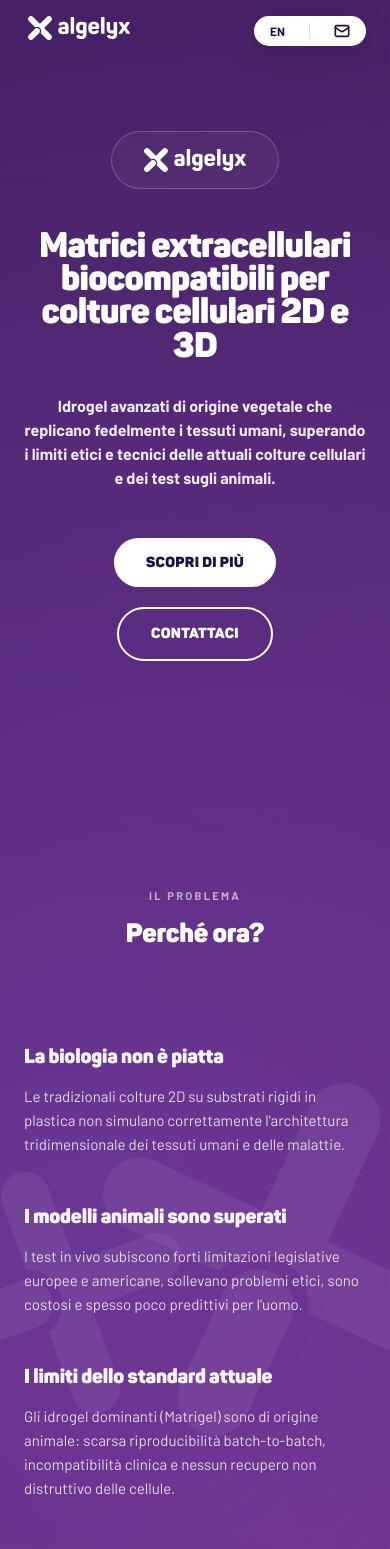
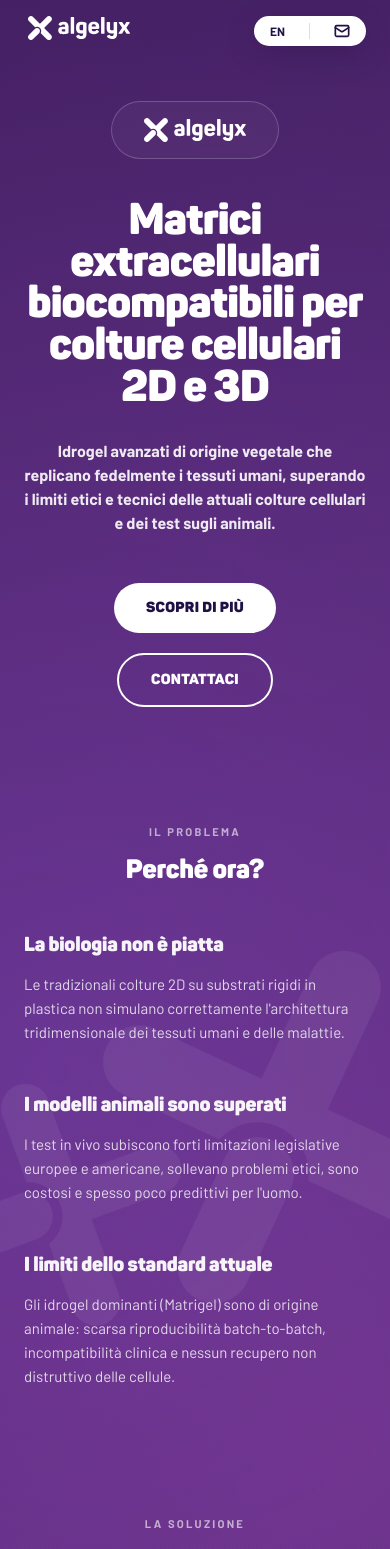
Before and after one commit to andreasalomone/argelyx, a Next.js app in the folder apps/web/: page / in a window 390 px wide. Shown: the top 1549 px of the page. Built offline with nearby package versions, Linux system fonts and the light colour scheme.

Commit message:
refactor: adjust section vertical spacing and increase base heading font size for improved mobile responsiveness

```diff
--- a/apps/web/components/sections/cta-footer.tsx
+++ b/apps/web/components/sections/cta-footer.tsx
@@ -13,7 +13,7 @@ export function CtaFooter() {
   const copy = COPY[locale]
 
   return (
-    <section className="relative pt-40 pb-16 px-6 md:px-12 lg:px-20 overflow-hidden">
+    <section className="relative pt-20 md:pt-40 pb-12 md:pb-16 px-6 md:px-12 lg:px-20 overflow-hidden">
       {/* Decorative Crosses from mockup */}
       <BrandCrosses section="footer" />
 
@@ -59,7 +59,7 @@ export function CtaFooter() {
       </div>
 
       {/* Footer bar */}
-      <div className="relative z-10 mt-40 pt-10 border-t border-white/10 max-w-6xl mx-auto flex flex-col md:flex-row justify-between items-center gap-10">
+      <div className="relative z-10 mt-20 md:mt-40 pt-10 border-t border-white/10 max-w-6xl mx-auto flex flex-col md:flex-row justify-between items-center gap-10">
         <div className="flex flex-col md:flex-row items-center gap-8 text-center md:text-left">
           <Image
             src="/logo.svg"
--- a/apps/web/components/sections/features-grid.tsx
+++ b/apps/web/components/sections/features-grid.tsx
@@ -10,7 +10,7 @@ export function FeaturesGrid() {
   const copy = COPY[locale]
 
   return (
-    <section id="science" className="relative py-24 px-6 md:px-12 lg:px-20 overflow-hidden">
+    <section id="science" className="relative py-12 md:py-24 px-6 md:px-12 lg:px-20 overflow-hidden">
       <BrandCrosses section="general" />
       <div className="max-w-6xl mx-auto">
         {/* Header */}
--- a/apps/web/components/sections/hero-section.tsx
+++ b/apps/web/components/sections/hero-section.tsx
@@ -14,7 +14,7 @@ export function HeroSection() {
 
   return (
     <section
-      className="relative min-h-[90vh] flex flex-col items-center justify-center overflow-hidden pt-28 md:pt-32 pb-20"
+      className="relative min-h-[90vh] flex flex-col items-center justify-center overflow-hidden pt-24 md:pt-32 pb-12 md:pb-20"
       id="home"
     >
       {/* Decorative Crosses from mockup */}
--- a/apps/web/components/sections/problem-section.tsx
+++ b/apps/web/components/sections/problem-section.tsx
@@ -10,7 +10,7 @@ export function ProblemSection() {
   const copy = COPY[locale]
 
   return (
-    <section id="problem" className="relative py-32 px-6 md:px-12 lg:px-20 overflow-hidden">
+    <section id="problem" className="relative py-16 md:py-32 px-6 md:px-12 lg:px-20 overflow-hidden">
       <BrandCrosses section="general" />
       <div className="max-w-6xl mx-auto text-center">
         {/* Section label */}
@@ -29,7 +29,7 @@ export function ProblemSection() {
           initial={{ opacity: 0, y: 24 }}
           whileInView={{ opacity: 1, y: 0 }}
           viewport={{ once: true }}
-          className="type-h2 text-white mb-24"
+          className="type-h2 text-white mb-12 md:mb-24"
         >
           {copy.problem.subtitle}
         </motion.h2>
--- a/apps/web/components/sections/solution-section.tsx
+++ b/apps/web/components/sections/solution-section.tsx
@@ -10,7 +10,7 @@ export function SolutionSection() {
   const copy = COPY[locale]
 
   return (
-    <section id="solution" className="relative py-32 px-6 md:px-12 lg:px-20 overflow-hidden">
+    <section id="solution" className="relative py-16 md:py-32 px-6 md:px-12 lg:px-20 overflow-hidden">
       <BrandCrosses section="general" />
       <div className="max-w-6xl mx-auto">
         {/* Header */}
--- a/apps/web/components/sections/stats-section.tsx
+++ b/apps/web/components/sections/stats-section.tsx
@@ -10,14 +10,14 @@ export function StatsSection() {
   const copy = COPY[locale]
 
   return (
-    <section id="market" className="relative py-24 px-6 md:px-12 lg:px-20 overflow-hidden">
+    <section id="market" className="relative py-12 md:py-24 px-6 md:px-12 lg:px-20 overflow-hidden">
       <BrandCrosses section="general" />
       <div className="max-w-6xl mx-auto">
         <motion.div
           initial={{ opacity: 0, scale: 0.98 }}
           whileInView={{ opacity: 1, scale: 1 }}
           viewport={{ once: true }}
-          className="white-card rounded-[2.5rem] px-8 md:px-20 py-20 text-center"
+          className="white-card rounded-[2.5rem] px-8 md:px-20 py-12 md:py-20 text-center"
         >
           {/* Header */}
           <div className="mb-20" key={`stats-header-${locale}`}>
--- a/apps/web/components/sections/team-section.tsx
+++ b/apps/web/components/sections/team-section.tsx
@@ -101,11 +101,11 @@ export function TeamSection() {
   const copy = COPY[locale]
 
   return (
-    <section id="team" className="relative py-32 px-6 md:px-12 lg:px-20 overflow-hidden">
+    <section id="team" className="relative py-16 md:py-32 px-6 md:px-12 lg:px-20 overflow-hidden">
       <BrandCrosses section="general" />
       <div className="max-w-6xl mx-auto">
         {/* Header */}
-        <div className="flex flex-col items-center text-center mb-24" key={`team-header-${locale}`}>
+        <div className="flex flex-col items-center text-center mb-12 md:mb-24" key={`team-header-${locale}`}>
           <motion.p
             initial={{ opacity: 0, y: 12 }}
             whileInView={{ opacity: 1, y: 0 }}
--- a/packages/ui/src/styles/globals.css
+++ b/packages/ui/src/styles/globals.css
@@ -249,7 +249,7 @@
   font-weight: 900;
   line-height: 0.95;
   letter-spacing: -0.02em;
-  font-size: clamp(2.1rem, 9vw, 5.4rem);
+  font-size: clamp(2.65rem, 11.25vw, 5.4rem);
 }
 
 @utility type-h2 {
```
